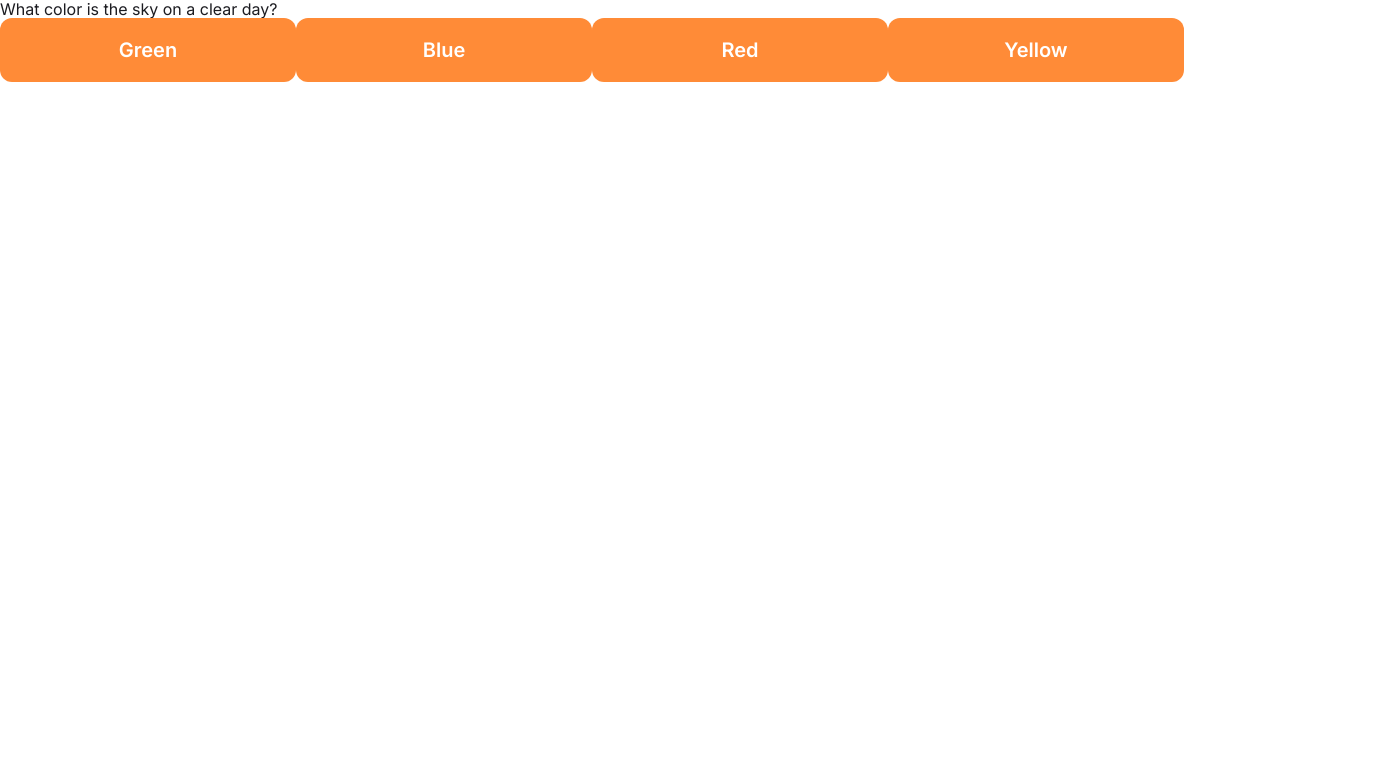
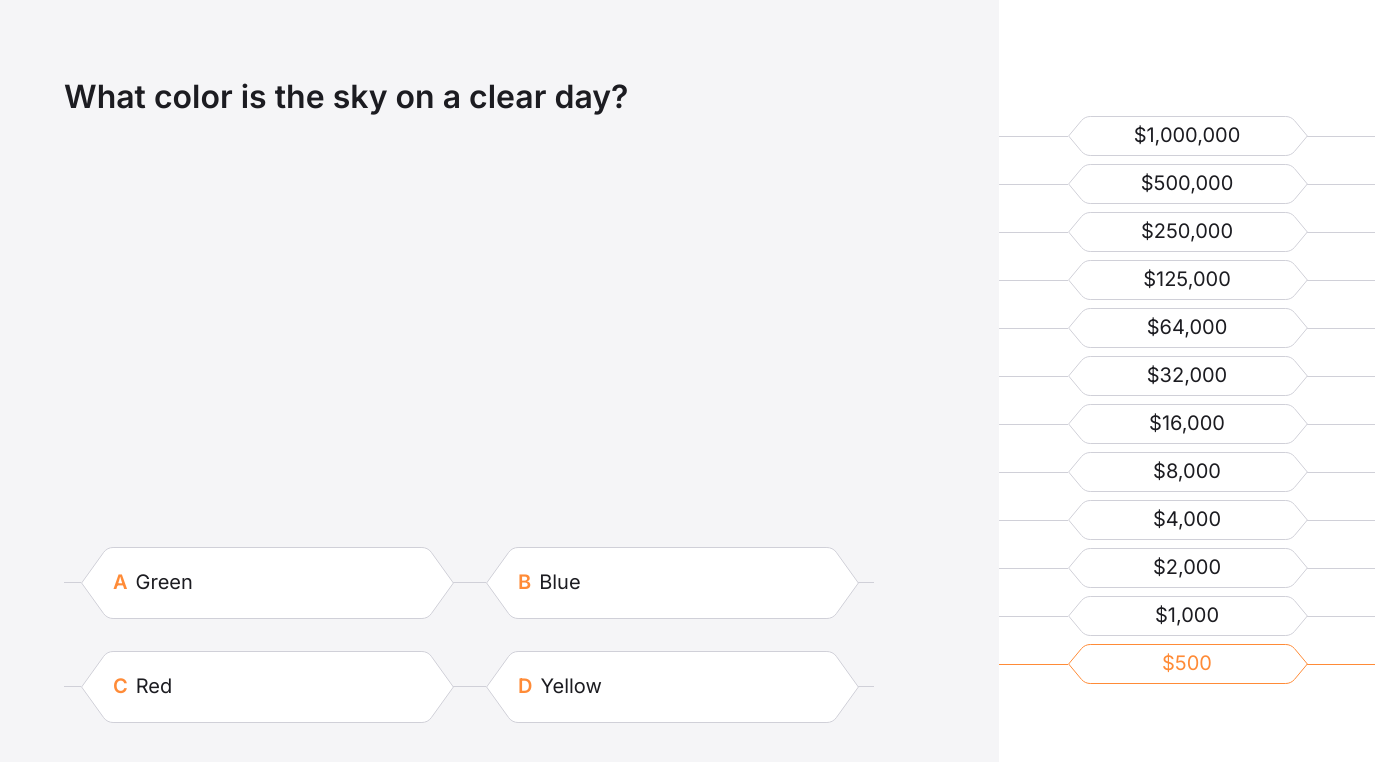
Before and after one commit to edvein-rin/who-wants-to-be-a-millionaire, a Next.js app: page / in a window 1280 px wide. Both pictures are taken after a click on the button "Start". Shown: the top 762 px of the page, 1375 px wide, since content can reach past the window. Built offline with nearby package versions, Linux system fonts and the light colour scheme.

Commit message:
feat: develop game play stage

```diff
--- a/src/modules/game/ui/Game/index.tsx
+++ b/src/modules/game/ui/Game/index.tsx
@@ -26,6 +26,12 @@ export const Game = () => {
     () => gameConfig.questions[currentQuestionIndex],
     [currentQuestionIndex]
   );
+
+  const rewards = useMemo(
+    () => gameConfig.questions.map((question) => question.reward),
+    []
+  );
+  const currentRewardIndex = currentQuestionIndex;
 
   const startGame = useCallback(() => {
     setCurrentGameStage(GameStage.PLAY);
@@ -62,6 +68,8 @@ export const Game = () => {
       return (
         <GamePlayStage
           question={currentQuestion}
+          rewards={rewards}
+          currentRewardIndex={currentRewardIndex}
           onCorrectAnswer={handleCorrectAnswer}
           onWrongAnswer={handleWrongAnswer}
         />
--- a/src/modules/game/ui/GamePlayStage/index.tsx
+++ b/src/modules/game/ui/GamePlayStage/index.tsx
@@ -1,36 +1,116 @@
+"use client";
+
 import classNames from "classnames";
+import { useCallback, useState } from "react";
 
-import { Button } from "@/modules/shared";
+import { Icon, IconButton, Text } from "@/modules/shared";
 import { Question } from "@/modules/question";
+import {
+  Answer,
+  AnswerGroup,
+  AnswerGroupItem,
+  answerIndexToLabel,
+} from "@/modules/answer";
+
+import { GamePlayStageMenuDrawer, GamePlayStageSidebar } from "..";
+
+import styles from "./styles.module.css";
+import { Reward } from "@/modules/reward";
 
 export type GamePlayStageProps = {
   question: Question;
+  rewards: Reward[];
+  currentRewardIndex: number;
   onCorrectAnswer: () => void;
   onWrongAnswer: () => void;
   className?: string;
 };
 
 export const GamePlayStage = ({
-  className,
   question,
+  rewards,
+  currentRewardIndex,
   onCorrectAnswer,
   onWrongAnswer,
-}: GamePlayStageProps) => (
-  <div className={classNames(className)}>
-    <p>{question.body}</p>
-    <div>
-      {question.answers.map((answer) => {
-        const isCorrectAnswer = question.correctAnswerIds.includes(answer.id);
+  className,
+}: GamePlayStageProps) => {
+  const [selectedAnswerId, setSelectedAnswerId] = useState<Answer["id"]>();
+
+  const handleAnswerGroupChange = useCallback(
+    (selectedAnswerId: Answer["id"]) => {
+      setSelectedAnswerId(selectedAnswerId);
+
+      const isCorrectAnswer =
+        question.correctAnswerIds.includes(selectedAnswerId);
+
+      setTimeout(() => {
+        setSelectedAnswerId(undefined);
+        if (isCorrectAnswer) {
+          onCorrectAnswer();
+        } else {
+          onWrongAnswer();
+        }
+      }, 250);
+    },
+    [question]
+  );
+
+  const [isMenuOpen, setIsMenuOpen] = useState(false);
+  const openMenu = useCallback(() => {
+    setIsMenuOpen(true);
+  }, []);
+  const closeMenu = useCallback(() => {
+    setIsMenuOpen(false);
+  }, []);
 
   return (
-          <Button
+    <div className={classNames(styles.root, className)}>
+      <div className={styles.mainWrapper}>
+        <main className={styles.main}>
+          <div className={styles.header}>
+            {isMenuOpen && (
+              <GamePlayStageMenuDrawer
+                rewards={rewards}
+                currentRewardIndex={currentRewardIndex}
+                onClose={closeMenu}
+              />
+            )}
+            <IconButton onClick={openMenu}>
+              <Icon name="menu" />
+            </IconButton>
+          </div>
+          <Text className={styles.question}>{question.body}</Text>
+          <div>
+            <AnswerGroup
+              name="answers"
+              value={selectedAnswerId}
+              onChange={handleAnswerGroupChange}
+              className={styles.answers}
+            >
+              {question.answers.map((answer, index) => {
+                const isCorrectAnswer = question.correctAnswerIds.includes(
+                  answer.id
+                );
+
+                return (
+                  <AnswerGroupItem
                     key={answer.id}
-            onClick={isCorrectAnswer ? onCorrectAnswer : onWrongAnswer}
-          >
-            {answer.body}
-          </Button>
+                    label={answerIndexToLabel(index)}
+                    value={answer.id}
+                    body={answer.body}
+                    isCorrect={isCorrectAnswer}
+                  />
                 );
               })}
+            </AnswerGroup>
           </div>
+        </main>
+      </div>
+      <GamePlayStageSidebar
+        rewards={rewards}
+        currentRewardIndex={currentRewardIndex}
+        className={styles.sidebar}
+      />
     </div>
   );
+};
--- /dev/null
+++ b/src/modules/game/ui/GamePlayStage/styles.module.css
@@ -0,0 +1,92 @@
+.root {
+  display: flex;
+
+  height: 100%;
+  width: 100%;
+
+  background-color: var(--black-5);
+}
+
+.main {
+  display: flex;
+  flex-direction: column;
+
+  height: 100%;
+  flex-grow: 1;
+  padding-bottom: 24px;
+}
+
+.mainWrapper {
+  flex-grow: 1;
+}
+
+.header {
+  display: flex;
+  justify-content: flex-end;
+  padding: 16px;
+}
+
+.sidebar {
+  display: none;
+}
+
+.question {
+  display: flex;
+  flex-direction: column;
+  justify-content: center;
+
+  flex-grow: 1;
+  padding: 0 16px;
+
+  text-align: center;
+  font-weight: 600;
+  font-size: 18px;
+  line-height: 21px;
+}
+
+.answers {
+  margin: auto;
+}
+
+@media (min-width: 1024px) {
+  .main {
+    justify-content: space-between;
+
+    max-height: 645px;
+    max-width: 843px;
+
+    margin: auto;
+
+    padding: 0;
+  }
+
+  .mainWrapper {
+    display: flex;
+    align-items: center;
+
+    padding: 64px 125px 64px 64px;
+  }
+
+  .header {
+    display: none;
+  }
+
+  .sidebar {
+    display: flex;
+  }
+
+  .question {
+    width: 624px;
+    padding: 0;
+    flex-grow: 0;
+
+    font-size: 32px;
+    line-height: 37px;
+    text-align: left;
+  }
+
+  .answers {
+    margin: 0;
+    padding: 0;
+  }
+}
--- /dev/null
+++ b/src/modules/game/ui/GamePlayStageMenuDrawer/index.tsx
@@ -0,0 +1,50 @@
+import classNames from "classnames";
+
+import { Drawer, Icon, IconButton } from "@/modules/shared";
+import {
+  Reward,
+  RewardLadder,
+  RewardLadderItem,
+  RewardLadderItemProps,
+} from "@/modules/reward";
+
+import styles from "./styles.module.css";
+
+export type GamePlayStageMenuDrawerProps = {
+  rewards: Reward[];
+  currentRewardIndex: number;
+  onClose?: () => void;
+  className?: string;
+};
+
+export const GamePlayStageMenuDrawer = ({
+  rewards,
+  currentRewardIndex,
+  onClose,
+  className,
+}: GamePlayStageMenuDrawerProps) => (
+  <Drawer className={classNames(styles.root, className)}>
+    <div className={styles.header}>
+      <IconButton onClick={onClose}>
+        <Icon name="close" />
+      </IconButton>
+    </div>
+    <div className={styles.main}>
+      <RewardLadder>
+        {rewards
+          .map((reward, index) => {
+            const variant: RewardLadderItemProps["variant"] = (() => {
+              if (index < currentRewardIndex) return "finished";
+              if (index === currentRewardIndex) return "current";
+              return "inactive";
+            })();
+
+            return (
+              <RewardLadderItem key={index} reward={reward} variant={variant} />
+            );
+          })
+          .reverse()}
+      </RewardLadder>
+    </div>
+  </Drawer>
+);
--- /dev/null
+++ b/src/modules/game/ui/GamePlayStageMenuDrawer/styles.module.css
@@ -0,0 +1,20 @@
+.root {
+  display: flex;
+  flex-direction: column;
+}
+
+.header {
+  display: flex;
+  justify-content: end;
+
+  padding: 16px;
+}
+
+.main {
+  display: flex;
+  flex-direction: column;
+  justify-content: center;
+
+  flex-grow: 1;
+  padding: 8px 0 32px 0;
+}
--- /dev/null
+++ b/src/modules/game/ui/GamePlayStageSidebar/index.tsx
@@ -0,0 +1,40 @@
+import classNames from "classnames";
+
+import {
+  Reward,
+  RewardLadder,
+  RewardLadderItem,
+  RewardLadderItemProps,
+} from "@/modules/reward";
+
+import styles from "./styles.module.css";
+
+export type GamePlayStageSidebarProps = {
+  rewards: Reward[];
+  currentRewardIndex: number;
+  className?: string;
+};
+
+export const GamePlayStageSidebar = ({
+  rewards,
+  currentRewardIndex,
+  className,
+}: GamePlayStageSidebarProps) => (
+  <aside className={classNames(styles.root, className)}>
+    <RewardLadder>
+      {rewards
+        .map((reward, index) => {
+          const variant: RewardLadderItemProps["variant"] = (() => {
+            if (index < currentRewardIndex) return "finished";
+            if (index === currentRewardIndex) return "current";
+            return "inactive";
+          })();
+
+          return (
+            <RewardLadderItem key={index} reward={reward} variant={variant} />
+          );
+        })
+        .reverse()}
+    </RewardLadder>
+  </aside>
+);
--- /dev/null
+++ b/src/modules/game/ui/GamePlayStageSidebar/styles.module.css
@@ -0,0 +1,9 @@
+.root {
+  display: flex;
+  flex-direction: column;
+  justify-content: center;
+
+  width: 376px;
+
+  background-color: var(--white-100);
+}
--- a/src/modules/game/ui/index.ts
+++ b/src/modules/game/ui/index.ts
@@ -3,5 +3,9 @@ export { GameStartStage } from "./GameStartStage";
 export type { GameStartStageProps } from "./GameStartStage";
 export { GamePlayStage } from "./GamePlayStage";
 export type { GamePlayStageProps } from "./GamePlayStage";
+export { GamePlayStageMenuDrawer } from "./GamePlayStageMenuDrawer";
+export type { GamePlayStageMenuDrawerProps } from "./GamePlayStageMenuDrawer";
+export { GamePlayStageSidebar } from "./GamePlayStageSidebar";
+export type { GamePlayStageSidebarProps } from "./GamePlayStageSidebar";
 export { GameOverStage } from "./GameOverStage";
 export type { GameOverStageProps } from "./GameOverStage";
```
Lines whose indentation alone changed are shown as unchanged.
